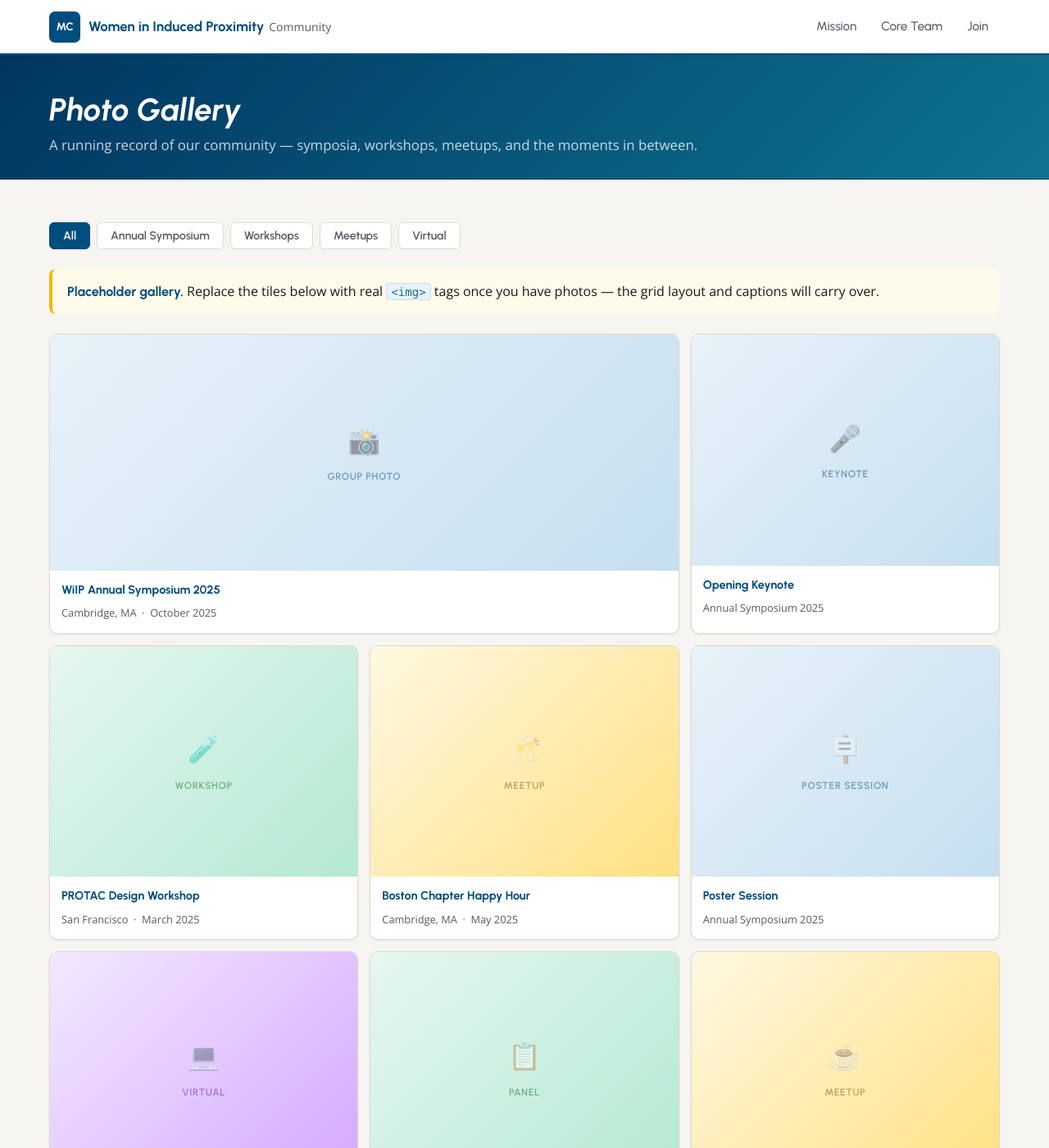
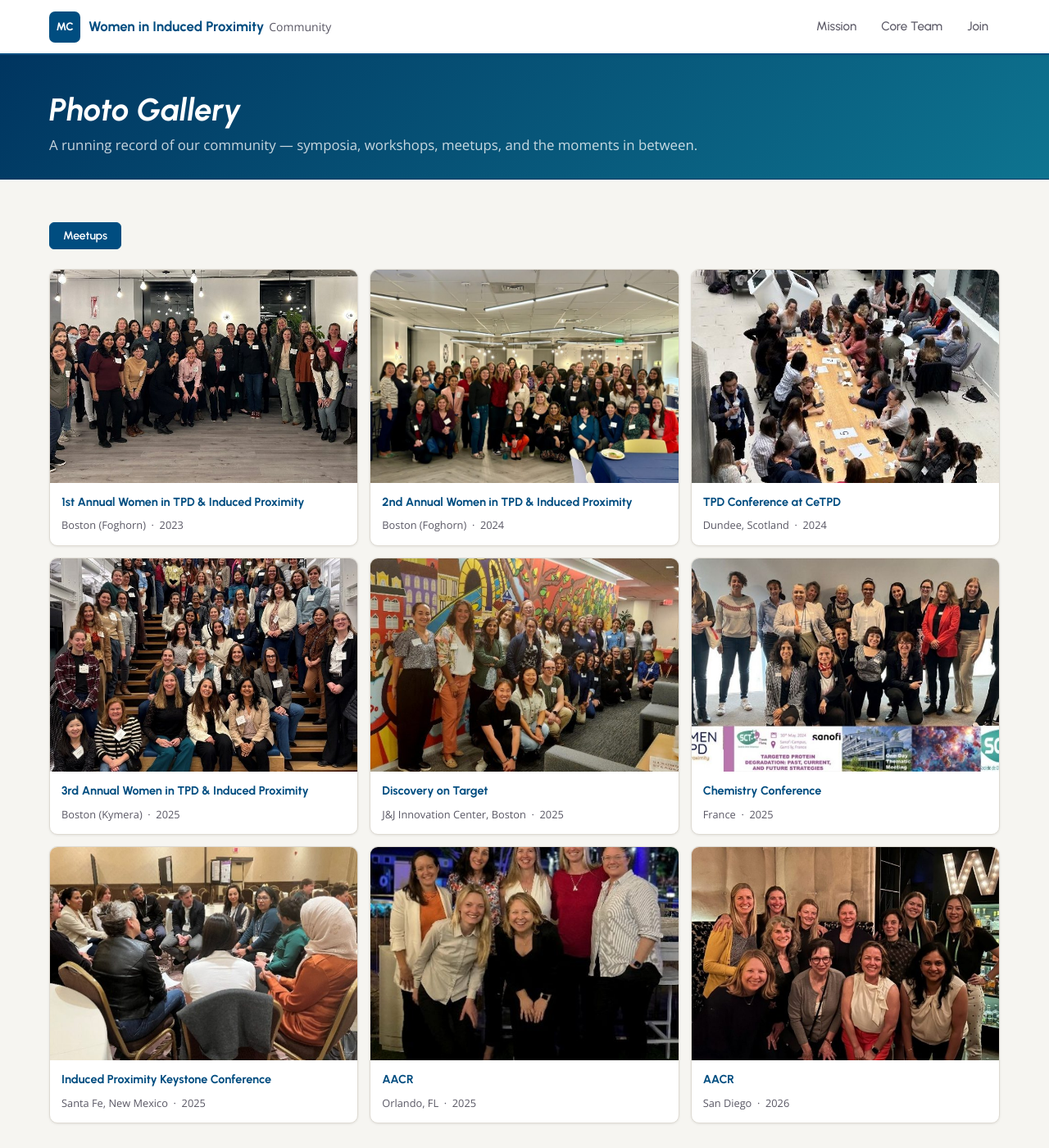
Before and after one commit to Women-in-TPD-Induced-Proximity/Women-in-TPD-Induced-Proximity.github.io, a Jekyll site: the page built from photo-gallery.html, in a window 1280 px wide and 1400 px high. Shown: the whole window at 82% size. Built offline with Jekyll 4.4.1, drawn with Linux system fonts in a browser that asks for light colours; some of the changed text lies outside the part shown.

Commit message:
Replace placeholder gallery with real photos from Photos.docx
9 photos extracted from Photos.docx with their exact captions:
1st–3rd Annual WiTPD meetups (2023-2025), Dundee TPD conference (2024),
Discovery on Target at J&J (2025), Chemistry Conference France (2025),
Keystone Santa Fe (2025), AACR Orlando (2025), AACR San Diego (2026).
Filter bar reduced to single Meetups tab as requested.

```diff
--- a/photo-gallery.html
+++ b/photo-gallery.html
@@ -15,117 +15,100 @@ description: "Photos from WiIP conferences, meetups, and community events."
     <section class="section">
       <div class="container">
 
+        <!-- Single tab: Meetups -->
         <div class="gallery-filter">
-          <button class="filter-btn active">All</button>
-          <button class="filter-btn">Annual Symposium</button>
-          <button class="filter-btn">Workshops</button>
-          <button class="filter-btn">Meetups</button>
-          <button class="filter-btn">Virtual</button>
-        </div>
-
-        <div class="notice" style="margin-bottom: 24px;">
-          <strong>Placeholder gallery.</strong> Replace the tiles below with real <code>&lt;img&gt;</code> tags once you have photos — the grid layout and captions will carry over.
+          <button class="filter-btn active">Meetups</button>
         </div>
 
         <div class="photo-grid">
 
-          <!-- Wide hero tile -->
-          <div class="photo-tile wide">
-            <div class="photo-placeholder ph-annual">
-              <span class="ph-icon">📸</span>
-              <span class="ph-label">Group photo</span>
-            </div>
+          <div class="photo-tile">
+            <img src="/assets/images/gallery/annual-2023.jpg"
+                 alt="1st Annual Women in TPD &amp; Induced Proximity, Boston, 2023"
+                 class="photo-img" loading="lazy" />
             <div class="photo-caption">
-              <strong>WiIP Annual Symposium 2025</strong>
-              <span>Cambridge, MA &nbsp;·&nbsp; October 2025</span>
+              <strong>1st Annual Women in TPD &amp; Induced Proximity</strong>
+              <span>Boston (Foghorn) &nbsp;·&nbsp; 2023</span>
             </div>
           </div>
 
           <div class="photo-tile">
-            <div class="photo-placeholder ph-annual">
-              <span class="ph-icon">🎤</span>
-              <span class="ph-label">Keynote</span>
-            </div>
+            <img src="/assets/images/gallery/annual-2024.jpg"
+                 alt="2nd Annual Women in TPD &amp; Induced Proximity, Boston, 2024"
+                 class="photo-img" loading="lazy" />
             <div class="photo-caption">
-              <strong>Opening Keynote</strong>
-              <span>Annual Symposium 2025</span>
+              <strong>2nd Annual Women in TPD &amp; Induced Proximity</strong>
+              <span>Boston (Foghorn) &nbsp;·&nbsp; 2024</span>
             </div>
           </div>
 
           <div class="photo-tile">
-            <div class="photo-placeholder ph-workshop">
-              <span class="ph-icon">🧪</span>
-              <span class="ph-label">Workshop</span>
-            </div>
+            <img src="/assets/images/gallery/dundee-2024.jpg"
+                 alt="TPD conference at CeTPD, Dundee, Scotland, 2024"
+                 class="photo-img" loading="lazy" />
             <div class="photo-caption">
-              <strong>PROTAC Design Workshop</strong>
-              <span>San Francisco &nbsp;·&nbsp; March 2025</span>
+              <strong>TPD Conference at CeTPD</strong>
+              <span>Dundee, Scotland &nbsp;·&nbsp; 2024</span>
             </div>
           </div>
 
           <div class="photo-tile">
-            <div class="photo-placeholder ph-meetup">
-              <span class="ph-icon">🥂</span>
-              <span class="ph-label">Meetup</span>
-            </div>
+            <img src="/assets/images/gallery/annual-2025.jpg"
+                 alt="3rd Annual Women in TPD &amp; Induced Proximity, Boston, 2025"
+                 class="photo-img" loading="lazy" />
             <div class="photo-caption">
-              <strong>Boston Chapter Happy Hour</strong>
-              <span>Cambridge, MA &nbsp;·&nbsp; May 2025</span>
+              <strong>3rd Annual Women in TPD &amp; Induced Proximity</strong>
+              <span>Boston (Kymera) &nbsp;·&nbsp; 2025</span>
             </div>
           </div>
 
           <div class="photo-tile">
-            <div class="photo-placeholder ph-annual">
-              <span class="ph-icon">🪧</span>
-              <span class="ph-label">Poster session</span>
-            </div>
+            <img src="/assets/images/gallery/dot-jj-2025.jpg"
+                 alt="Discovery on Target, J&amp;J Innovation Center, Boston, 2025"
+                 class="photo-img" loading="lazy" />
             <div class="photo-caption">
-              <strong>Poster Session</strong>
-              <span>Annual Symposium 2025</span>
+              <strong>Discovery on Target</strong>
+              <span>J&amp;J Innovation Center, Boston &nbsp;·&nbsp; 2025</span>
             </div>
           </div>
 
           <div class="photo-tile">
-            <div class="photo-placeholder ph-virtual">
-              <span class="ph-icon">💻</span>
-              <span class="ph-label">Virtual</span>
-            </div>
+            <img src="/assets/images/gallery/france-2025.jpg"
+                 alt="Chemistry Conference in France, 2025"
+                 class="photo-img" loading="lazy" />
             <div class="photo-caption">
-              <strong>Global Virtual Meetup</strong>
-              <span>Online &nbsp;·&nbsp; April 2025</span>
+              <strong>Chemistry Conference</strong>
+              <span>France &nbsp;·&nbsp; 2025</span>
             </div>
           </div>
 
           <div class="photo-tile">
-            <div class="photo-placeholder ph-workshop">
-              <span class="ph-icon">📋</span>
-              <span class="ph-label">Panel</span>
-            </div>
+            <img src="/assets/images/gallery/keystone-2025.jpg"
+                 alt="Induced Proximity Keystone Conference, Santa Fe, New Mexico, 2025"
+                 class="photo-img" loading="lazy" />
             <div class="photo-caption">
-              <strong>Career Panel Discussion</strong>
-              <span>E3 Ligase Colloquium 2025</span>
+              <strong>Induced Proximity Keystone Conference</strong>
+              <span>Santa Fe, New Mexico &nbsp;·&nbsp; 2025</span>
             </div>
           </div>
 
           <div class="photo-tile">
-            <div class="photo-placeholder ph-meetup">
-              <span class="ph-icon">☕</span>
-              <span class="ph-label">Meetup</span>
-            </div>
+            <img src="/assets/images/gallery/aacr-orlando-2025.jpg"
+                 alt="AACR, Orlando, FL, 2025"
+                 class="photo-img" loading="lazy" />
             <div class="photo-caption">
-              <strong>NYC Chapter — Journal Club</strong>
-              <span>New York, NY &nbsp;·&nbsp; February 2025</span>
+              <strong>AACR</strong>
+              <span>Orlando, FL &nbsp;·&nbsp; 2025</span>
             </div>
           </div>
 
           <div class="photo-tile">
-            <div class="photo-placeholder ph-annual">
-              <span class="ph-icon">🏆</span>
-              <span class="ph-label">Awards</span>
-            </div>
+            <img src="/assets/images/gallery/aacr-sandiego-2026.jpg"
+                 alt="AACR, San Diego, 2026"
+                 class="photo-img" loading="lazy" />
             <div class="photo-caption">
-              <strong>Inaugural Symposium — 2024</strong>
-              <span>Boston, MA &nbsp;·&nbsp; October 2024</span>
+              <strong>AACR</strong>
+              <span>San Diego &nbsp;·&nbsp; 2026</span>
             </div>
           </div>
 
@@ -178,11 +161,13 @@ description: "Photos from WiIP conferences, meetups, and community events."
     </section>
   </main>
 
-<script>
-    document.querySelectorAll('.filter-btn').forEach(btn => {
-      btn.addEventListener('click', () => {
-        document.querySelectorAll('.filter-btn').forEach(b => b.classList.remove('active'));
-        btn.classList.add('active');
-      });
-    });
-  </script>
+<style>
+/* Real photos fill the tile naturally */
+.photo-img {
+  width: 100%;
+  height: 260px;
+  object-fit: cover;
+  object-position: center;
+  display: block;
+}
+</style>
```
Also changed, not shown: assets/images/gallery/aacr-orlando-2025.jpg (added), assets/images/gallery/aacr-sandiego-2026.jpg (added), assets/images/gallery/annual-2023.jpg (added), assets/images/gallery/annual-2024.jpg (added), assets/images/gallery/annual-2025.jpg (added), assets/images/gallery/dot-jj-2025.jpg (added), assets/images/gallery/dundee-2024.jpg (added), assets/images/gallery/france-2025.jpg (added), assets/images/gallery/keystone-2025.jpg (added).
